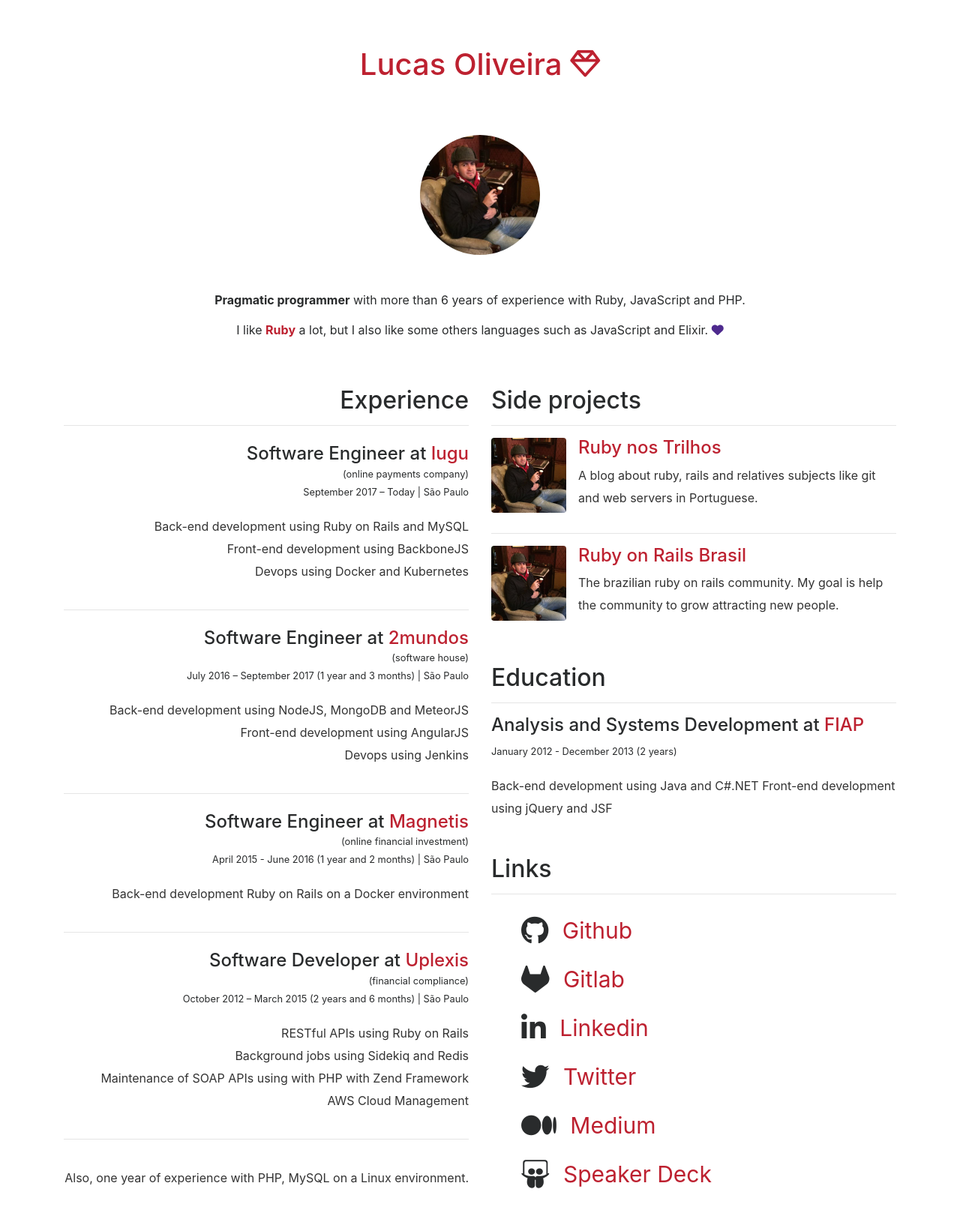
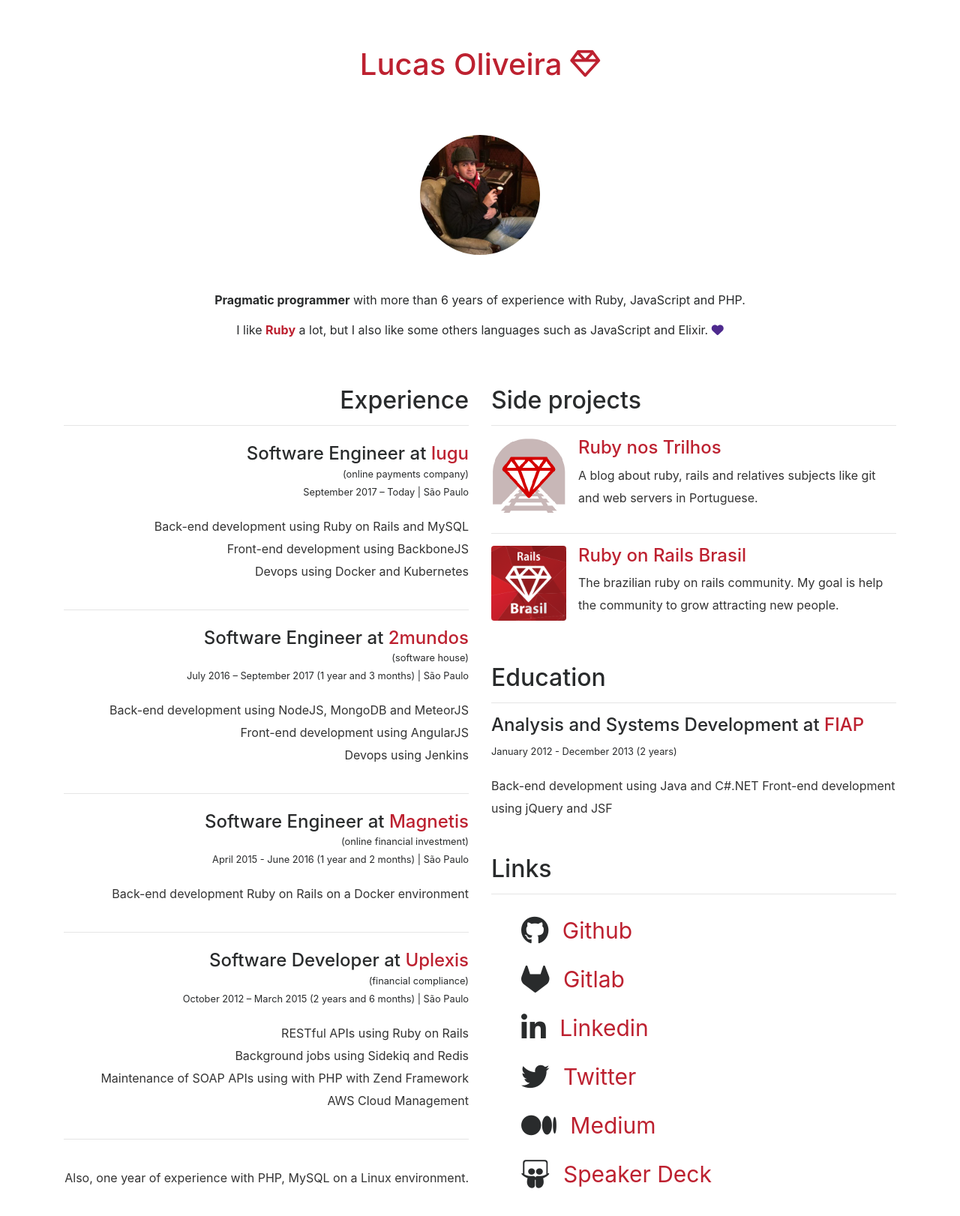
Before and after one commit to lucasprag/lucasprag, a Jekyll site: the page built from index.md, in a window 1280 px wide. Shown: the whole page at 75% size. Built offline with Jekyll 4.4.1, drawn with Linux system fonts in a browser that asks for light colours; nearby versions of some CDN libraries.

Commit message:
Add proper images to the side projects

```diff
--- a/_includes/projects.html
+++ b/_includes/projects.html
@@ -4,7 +4,7 @@
   <hr>
 
   <div class="media">
-    <img class="mr-3 rounded image" src="/assets/images/developer.jpg" alt="Ruby nos trilhos">
+    <img class="mr-3 rounded image" src="/assets/images/rubynostrilhos.png" alt="Ruby nos trilhos">
     <div class="media-body">
       <h4 class="mt-0"><a href="http://rubynostrilhos.com.br/">Ruby nos Trilhos</a></h4>
       <p class="description">
@@ -16,7 +16,7 @@
   <hr>
 
   <div class="media">
-    <img class="mr-3 rounded image" src="/assets/images/developer.jpg" alt="Ruby nos trilhos">
+    <img class="mr-3 rounded image" src="/assets/images/rubyonrailsbrasil.png" alt="Ruby on Rails Brasil">
     <div class="media-body">
       <h4 class="mt-0"><a href="https://rubyonrailsbrasil.com.br/">Ruby on Rails Brasil</a></h4>
       <p class="description">
```
Also changed, not shown: assets/images/rubynostrilhos.png (added), assets/images/rubyonrailsbrasil.png (added).
